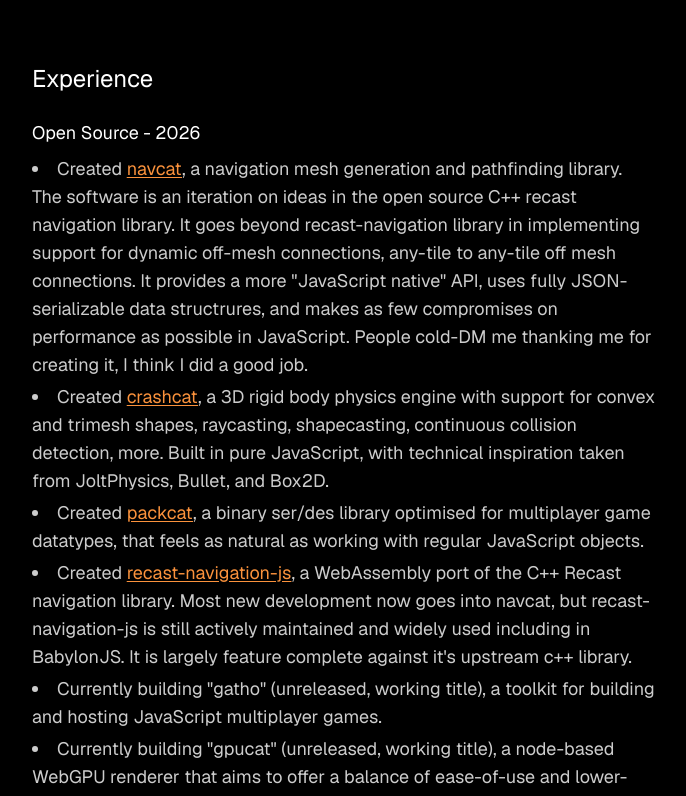
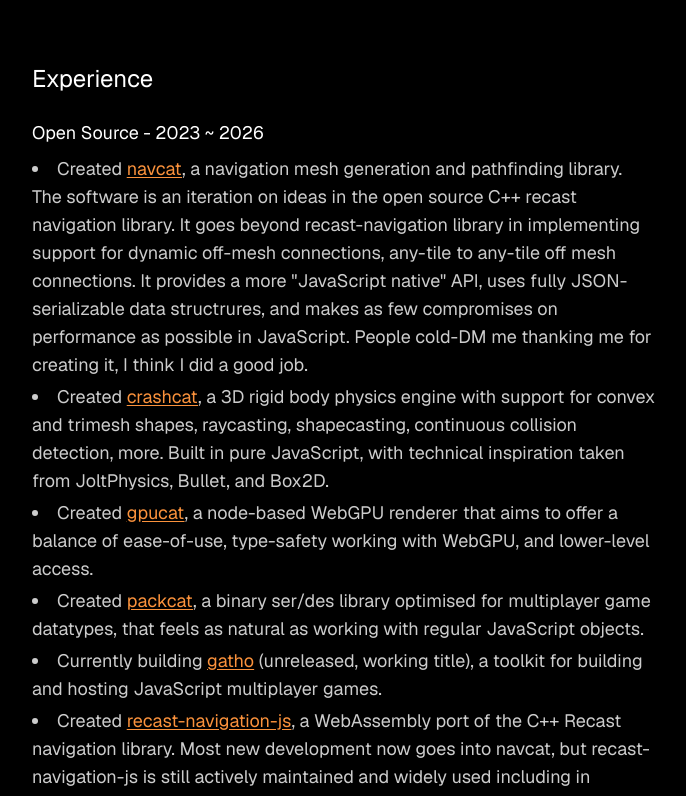
Before and after one commit to isaac-mason/website, a React (Vite) app in the folder home/: page / in a window 1280 px wide. Shown: the part 1683-2479 px from the top of the page, without its empty margins (296-982 px from the left). Built offline with nearby package versions, Linux system fonts and the light colour scheme.

Commit message:
feat: experience section updates

```diff
--- a/home/src/homepage.tsx
+++ b/home/src/homepage.tsx
@@ -209,7 +209,7 @@
                 <h2 className="text-white text-lg md:text-2xl mb-6">Experience</h2>
                 <div className="flex flex-col gap-8 text-base md:text-lg">
                     <div>
-                        <h3 className="text-white text-base md:text-lg">Open Source - 2026</h3>
+                        <h3 className="text-white text-base md:text-lg">Open Source - 2023 ~ 2026</h3>
                         <ul className="mt-2 flex flex-col gap-1 text-white/80 list-disc list-inside">
                             <li>
                                 Created <Link href="https://navcat.dev">navcat</Link>, a navigation mesh generation and
@@ -227,9 +227,17 @@
                                 Box2D.
                             </li>
                             <li>
+                                Created <Link href="https://github.com/isaac-mason/gpucat">gpucat</Link>, a node-based WebGPU renderer that aims to
+                                offer a balance of ease-of-use, type-safety working with WebGPU, and lower-level access.
+                            </li>
+                            <li>
                                 Created <Link href="https://github.com/isaac-mason/packcat">packcat</Link>, a binary ser/des
                                 library optimised for multiplayer game datatypes, that feels as natural as working with regular
                                 JavaScript objects.
+                            </li>
+                            <li>
+                                Currently building <Link href="https://github.com/isaac-mason/gatho">gatho</Link> (unreleased, working title), a toolkit for building and hosting
+                                JavaScript multiplayer games.
                             </li>
                             <li>
                                 Created{' '}
@@ -237,14 +245,6 @@
                                 WebAssembly port of the C++ Recast navigation library. Most new development now goes into navcat,
                                 but recast-navigation-js is still actively maintained and widely used including in BabylonJS. It
                                 is largely feature complete against it's upstream c++ library.
-                            </li>
-                            <li>
-                                Currently building "gatho" (unreleased, working title), a toolkit for building and hosting
-                                JavaScript multiplayer games.
-                            </li>
-                            <li>
-                                Currently building "gpucat" (unreleased, working title), a node-based WebGPU renderer that aims to
-                                offer a balance of ease-of-use and lower-level access.
                             </li>
                             <li>
                                 Maintaining <Link href="https://github.com/pmndrs/react-three-rapier">@react-three/rapier</Link>,
```
